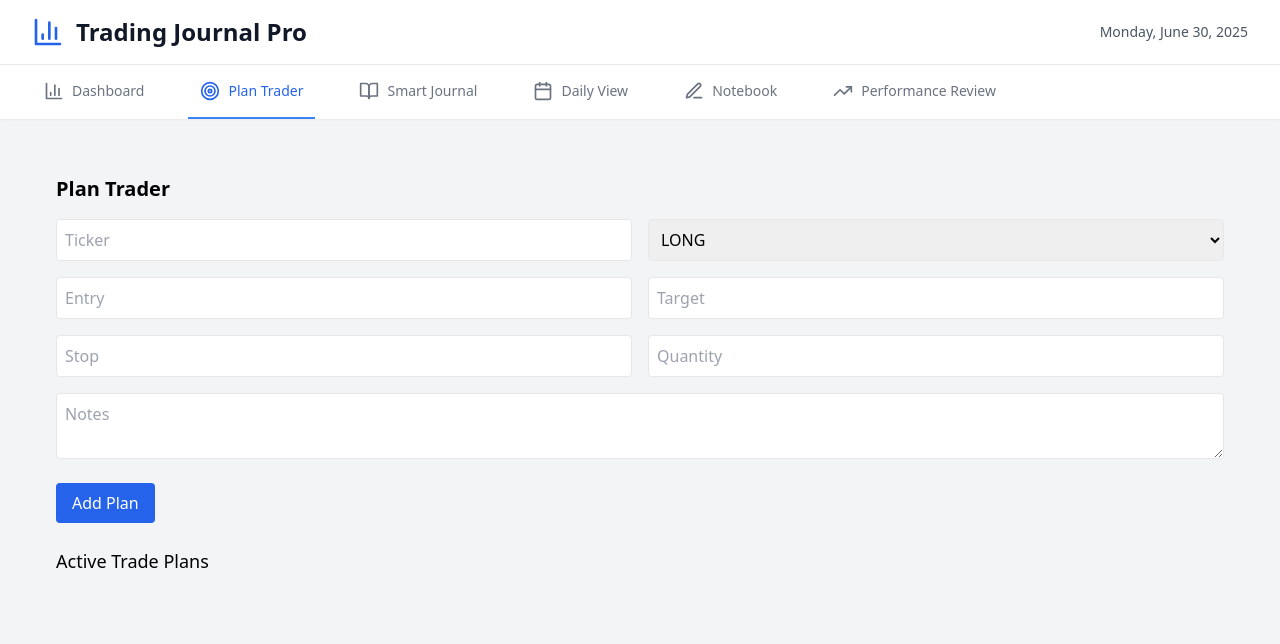
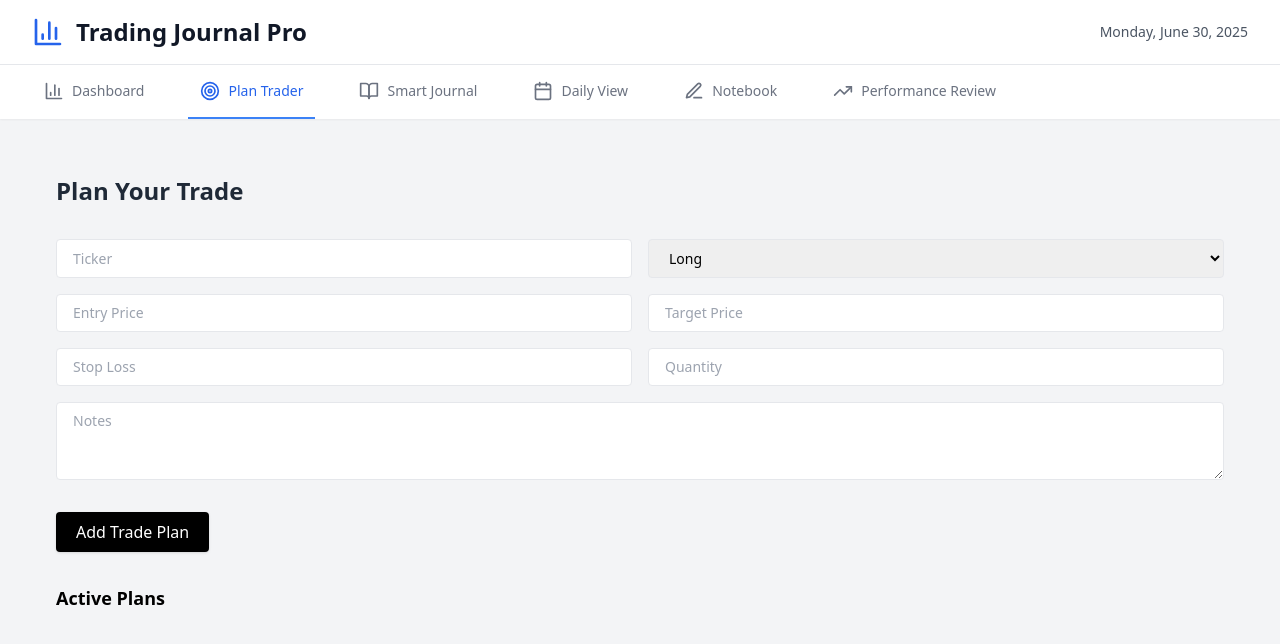
Before and after one commit to unicorntrader/claudect, a React (Create React App) app: page / in a window 1280 px wide. Both pictures are taken after a click on the element "Recent Trade Plans". Shown: the top 644 px of the page. Built offline with nearby package versions, Linux system fonts and the light colour scheme; the HTML template or start-up script is replaced by a standard one.

Commit message:
Update PlanTrader.jsx

```diff
--- a/src/components/trading/PlanTrader.jsx
+++ b/src/components/trading/PlanTrader.jsx
@@ -24,7 +24,7 @@ const PlanTrader = () => {
     };
     setPlans([...plans, newPlan]);
 
-    // Clear fields
+    // Reset fields
     setTicker('');
     setDirection('LONG');
     setEntry('');
@@ -35,76 +35,87 @@ const PlanTrader = () => {
   };
 
   return (
-    <div className="p-6">
-      <h2 className="text-xl font-semibold mb-4">Plan Trader</h2>
+    <div className="p-6 space-y-8">
+      <h2 className="text-2xl font-bold text-gray-800">Plan Your Trade</h2>
 
-      <div className="grid grid-cols-2 gap-4 mb-6">
+      <div className="grid grid-cols-2 gap-4">
         <input
           type="text"
           placeholder="Ticker"
           value={ticker}
           onChange={(e) => setTicker(e.target.value)}
-          className="border p-2 rounded"
+          className="border rounded px-4 py-2 w-full text-sm"
         />
         <select
           value={direction}
           onChange={(e) => setDirection(e.target.value)}
-          className="border p-2 rounded"
+          className="border rounded px-4 py-2 w-full text-sm"
         >
-          <option value="LONG">LONG</option>
-          <option value="SHORT">SHORT</option>
+          <option value="LONG">Long</option>
+          <option value="SHORT">Short</option>
         </select>
         <input
           type="number"
-          placeholder="Entry"
+          placeholder="Entry Price"
           value={entry}
           onChange={(e) => setEntry(e.target.value)}
-          className="border p-2 rounded"
+          className="border rounded px-4 py-2 w-full text-sm"
         />
         <input
           type="number"
-          placeholder="Target"
+          placeholder="Target Price"
           value={target}
           onChange={(e) => setTarget(e.target.value)}
-          className="border p-2 rounded"
+          className="border rounded px-4 py-2 w-full text-sm"
         />
         <input
           type="number"
-          placeholder="Stop"
+          placeholder="Stop Loss"
           value={stop}
           onChange={(e) => setStop(e.target.value)}
-          className="border p-2 rounded"
+          className="border rounded px-4 py-2 w-full text-sm"
         />
         <input
           type="number"
           placeholder="Quantity"
           value={quantity}
           onChange={(e) => setQuantity(e.target.value)}
-          className="border p-2 rounded"
+          className="border rounded px-4 py-2 w-full text-sm"
         />
         <textarea
           placeholder="Notes"
           value={notes}
           onChange={(e) => setNotes(e.target.value)}
-          className="col-span-2 border p-2 rounded"
+          className="col-span-2 border rounded px-4 py-2 w-full text-sm"
+          rows={3}
         />
       </div>
 
       <button
         onClick={handleAddPlan}
-        className="bg-blue-600 text-white px-4 py-2 rounded hover:bg-blue-700"
+        className="bg-black text-white px-5 py-2 rounded shadow hover:bg-gray-800 transition"
       >
-        Add Plan
+        Add Trade Plan
       </button>
 
-      <div className="mt-6">
-        <h3 className="text-lg font-medium mb-2">Active Trade Plans</h3>
-        {plans.map((plan, index) => (
-          <div key={index} className="border p-4 mb-2 rounded shadow-sm">
-            <strong>{plan.ticker}</strong> ({plan.direction}) — Entry: {plan.entry}, Target: {plan.target}, Stop: {plan.stop}, Qty: {plan.quantity}
-            <div className="text-sm text-gray-600 mt-1">{plan.notes}</div>
-          </div>
-        ))}
+      <div>
+        <h3 className="text-lg font-semibold mb-3">Active Plans</h3>
+        <div className="space-y-3">
+          {plans.map((plan, idx) => (
+            <div key={idx} className="border rounded p-4 shadow-sm bg-white">
+              <div className="flex justify-between font-medium">
+                <span>{plan.ticker} ({plan.direction})</span>
+                <span>Qty: {plan.quantity}</span>
+              </div>
+              <div className="text-sm text-gray-700 mt-1">
+                Entry: {plan.entry} | Target: {plan.target} | Stop: {plan.stop}
+              </div>
+              {plan.notes && (
+                <div className="mt-2 text-sm italic text-gray-500">{plan.notes}</div>
+              )}
+            </div>
+          ))}
+        </div>
       </div>
     </div>
   );
```
